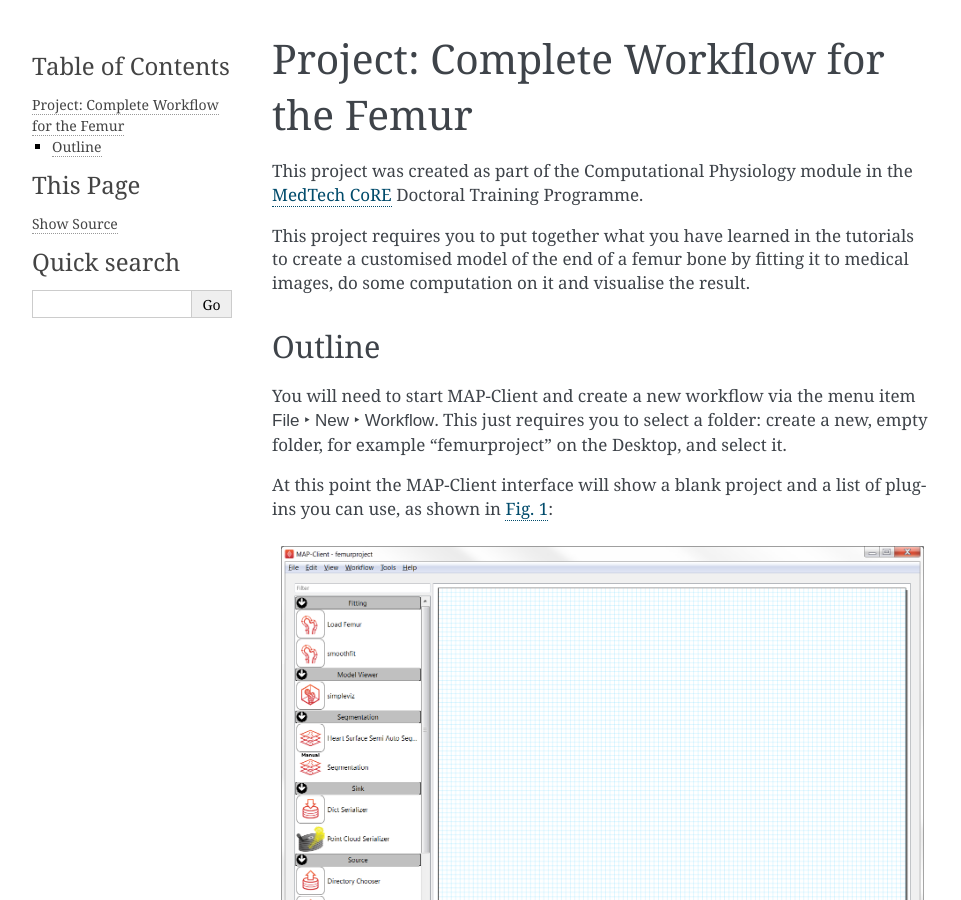
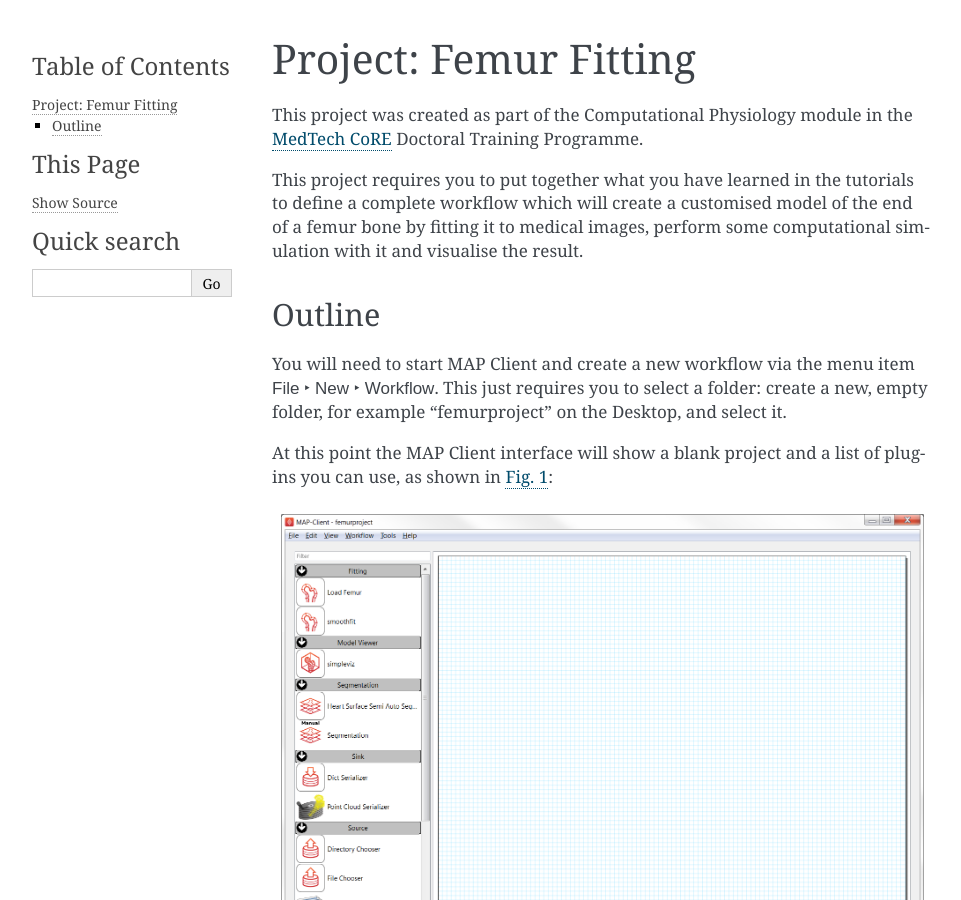
Before and after one commit to ABI-Tutorials/DTP-Project-FemurFitting, a Sphinx documentation site: the page built from source/femurproject.rst, in a window 1280 px wide and 900 px high. Shown: the whole window, without its empty margins (148-1109 px from the left). Built offline with Sphinx 7.4.7, drawn with Linux system fonts in a browser that asks for light colours.

Commit message:
update description a bit to make it fit better into overall DTP documentation

```diff
--- a/source/femurproject.rst
+++ b/source/femurproject.rst
@@ -1,18 +1,19 @@
+.. _dtp_cp_project_femurfitting:
 
-Project: Complete Workflow for the Femur
-========================================
+Project: Femur Fitting
+======================
 
 This project was created as part of the Computational Physiology module in the `MedTech CoRE
 <http://medtech.org.nz>`_ Doctoral Training Programme.
 
-This project requires you to put together what you have learned in the tutorials to create a customised model of the end of a femur bone by fitting it to medical images, do some computation on it and visualise the result.
+This project requires you to put together what you have learned in the tutorials to define a complete workflow which will create a customised model of the end of a femur bone by fitting it to medical images, perform some computational simulation with it and visualise the result.
 
 Outline
 -------
 
-You will need to start MAP-Client and create a new workflow via the menu item  :menuselection:`File --> New --> Workflow`. This just requires you to select a folder: create a new, empty folder, for example "femurproject" on the Desktop, and select it.
+You will need to start MAP Client and create a new workflow via the menu item  :menuselection:`File --> New --> Workflow`. This just requires you to select a folder: create a new, empty folder, for example "femurproject" on the Desktop, and select it.
 
-At this point the MAP-Client interface will show a blank project and a list of plugins you can use, as shown in :numref:`fig_dtp_cp_blankfemurproject`:
+At this point the MAP Client interface will show a blank project and a list of plugins you can use, as shown in :numref:`fig_dtp_cp_blankfemurproject`:
 
 .. _fig_dtp_cp_blankfemurproject:
 
```
